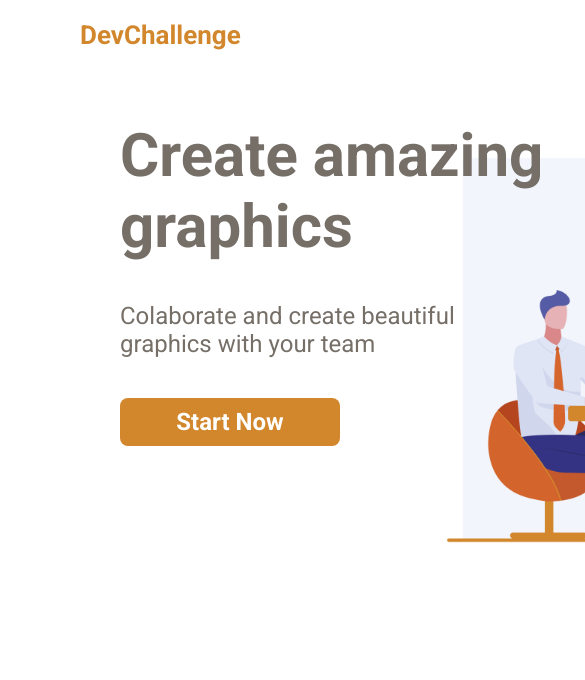
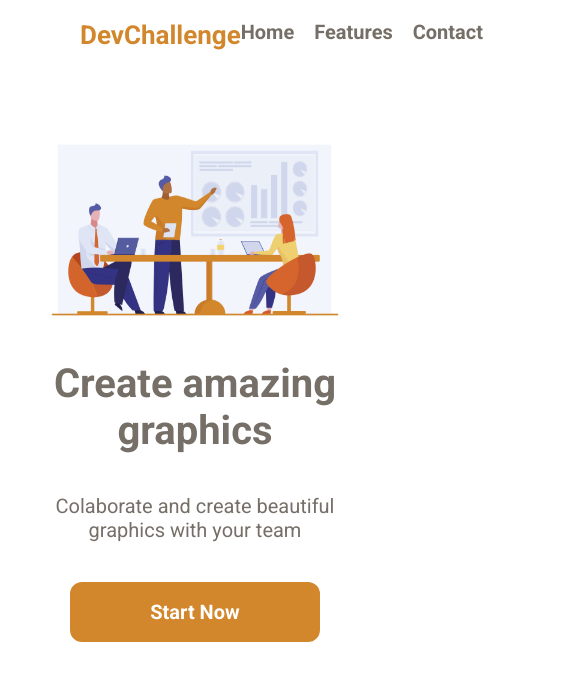
Before and after one commit to jonlima2018/amazing-graph, a React (Create React App) app: page / in a window 390 px wide. Shown: the top 680 px of the page, 585 px wide, since content can reach past the window. Built offline with nearby package versions, Linux system fonts and the light colour scheme.

Commit message:
feat(Home): create responsive layout

```diff
--- a/src/Style/GlobalStyled.js
+++ b/src/Style/GlobalStyled.js
@@ -17,8 +17,9 @@ const GlobalStyled = createGlobalStyle`
     background-color: ${({ theme }) => theme.colors.orange};
     color: ${({ theme }) => theme.colors.white};
     padding: 10px;
-    width: 220px;
-    border-radius: 8px;
+    height:60px;
+    border-radius: 12px;
+    width: 250px;
     font-size: ${({ theme }) => theme.fontSize.f1};
     font-weight: ${({ theme }) => theme.fontWeight.bold};
     transition: background-color 0.4s;
@@ -57,7 +58,7 @@ const GlobalStyled = createGlobalStyle`
 }
 
 .text--title{
-    font-size: ${({ theme }) => theme.fontSize.f3};
+    font-size: ${({ theme }) => theme.fontSize.f4};
     font-weight: ${({ theme }) => theme.fontWeight.bold};
 }
 
@@ -65,6 +66,20 @@ const GlobalStyled = createGlobalStyle`
     font-size: ${({ theme }) => theme.fontSize.f1};
 }
 
+@media (max-width: ${({ theme }) => theme.screenWidth.small}) {
+    .text--title{
+        font-size: ${({ theme }) => theme.fontSize.f3};
+    }
+
+    .text--paragraph{
+        font-size: ${({ theme }) => theme.fontSize.f0};
+    }
+
+    .btn{
+        font-size: ${({ theme }) => theme.fontSize.f0};
+    }
+}
+
 
 `;
 
--- a/src/Style/theme.js
+++ b/src/Style/theme.js
@@ -16,10 +16,14 @@ const theme = {
 		f0: "20px",
 		f1: "24px",
 		f2: "26px",
-		f3: "60px",
+		f3: "40px",
+		f4: "60px",
 	},
 	screenWidth: {
-		w1: "1180px",
+		large: "1180px",
+		medium: "925px",
+		small: "550px",
+		xSmall: "300px",
 	},
 	zIndex: {
 		i1: 10,
--- a/src/pages/Home/Styled.js
+++ b/src/pages/Home/Styled.js
@@ -2,7 +2,7 @@ import styled from "styled-components";
 
 const Container = styled.div`
 	display: flex;
-	width: ${({ theme }) => theme.screenWidth.w1};
+	width: ${({ theme }) => theme.screenWidth.large};
 	margin: 50px auto;
 	align-items: center;
 	position: relative;
@@ -22,7 +22,7 @@ const Container = styled.div`
 	.home__img {
 		position: absolute;
 		right: 0;
-		top: 10;
+		top: 10px;
 		z-index: ${({ theme }) => theme.zIndex.i1};
 		width: 750px;
 		height: 450px;
@@ -32,6 +32,45 @@ const Container = styled.div`
 			height: 100%;
 		}
 	}
+
+	@media (max-width: ${({ theme }) => theme.screenWidth.large}) {
+		width: ${({ theme }) => theme.screenWidth.medium};
+		.home__containt {
+			margin-left: 10px;
+		}
+		.home__img {
+			top: 10px;
+			width: 600px;
+			height: 400px;
+		}
+	}
+
+	@media (max-width: ${({ theme }) => theme.screenWidth.medium}) {
+		width: ${({ theme }) => theme.screenWidth.small};
+		flex-direction: column-reverse;
+		.home__containt {
+			margin: 0 auto;
+			height: 100%;
+			text-align: center;
+		}
+		.home__img {
+			position: relative;
+			margin-bottom: 40px;
+			width: 500px;
+			height: 300px;
+		}
+	}
+
+	@media (max-width: ${({ theme }) => theme.screenWidth.small}) {
+		width: ${({ theme }) => theme.screenWidth.xSmall};
+		.home__containt {
+			width: ${({ theme }) => theme.screenWidth.xSmall};
+		}
+		.home__img {
+			width: ${({ theme }) => theme.screenWidth.xSmall};
+			height: 200px;
+		}
+	}
 `;
 
 export default Container;
```
